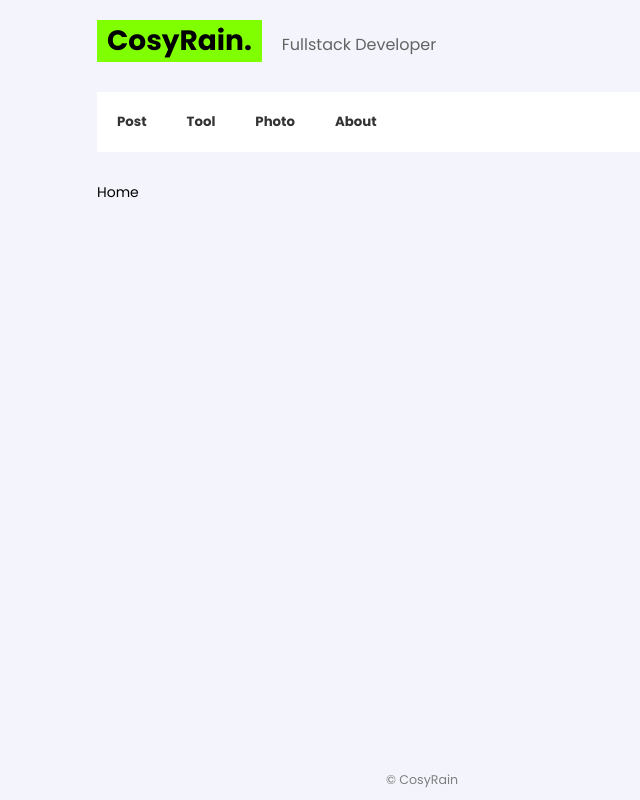
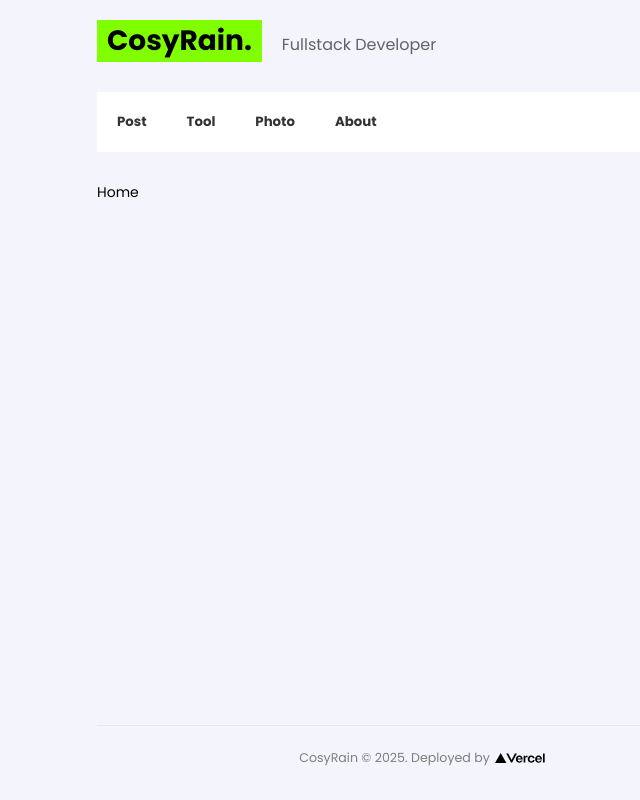
Before and after one commit to wjjwkwindy/cosyrain., a Vue app: page / in a window 1280 px wide. Shown: the whole page, without its empty margins (218-858 px from the left). Built offline with nearby package versions, Linux system fonts and the light colour scheme.

Commit message:
feat: 优化页脚、添加vercel logo

```diff
--- a/package.json
+++ b/package.json
@@ -31,6 +31,7 @@
     "typescript": "~5.7.2",
     "vite": "^6.3.1",
     "vite-plugin-md": "^0.21.5",
+    "vite-svg-loader": "^5.1.0",
     "vue-tsc": "^2.2.8"
   }
 }
--- a/src/components/Footer.vue
+++ b/src/components/Footer.vue
@@ -1,8 +1,15 @@
 <template>
-  <div class="footer">© CosyRain</div>
+  <div class="footer">
+    <div class="container">
+      <span>CosyRain © 2025. Deployed by </span>
+      <vercel />
+    </div>
+  </div>
 </template>
 
-<script setup lang="ts"></script>
+<script setup lang="ts">
+import vercel from '@/assets/vercel.svg';
+</script>
 
 <style scoped>
 .footer {
@@ -12,5 +19,18 @@
   font-size: 0.9em;
   color: #7e7e7e;
   margin-top: auto;
+  text-align: center;
+}
+.footer svg {
+  width: 50px;
+}
+.footer .container {
+  display: flex;
+  align-items: center;
+  justify-content: center;
+  border-top: 1px solid #8882;
+}
+.footer .container span {
+  margin-right: 5px;
 }
 </style>
--- a/vite.config.ts
+++ b/vite.config.ts
@@ -1,5 +1,6 @@
 import { defineConfig } from 'vite';
 import vue from '@vitejs/plugin-vue';
+import svgLoader from 'vite-svg-loader';
 import Markdown from 'unplugin-vue-markdown/vite';
 import MarkdownItGitHubAlerts from 'markdown-it-github-alerts';
 import MarkdownItShiki from '@shikijs/markdown-it';
@@ -15,6 +16,7 @@ export default defineConfig({
     vue({
       include: [/\.vue$/, /\.md$/],
     }),
+    svgLoader(),
     Markdown({
       wrapperComponent: 'WrapperArticle',
       headEnabled: true,
```
Also changed, not shown: src/assets/vercel.svg (added), 1 other file (tests, documents, lock files or other folders).
